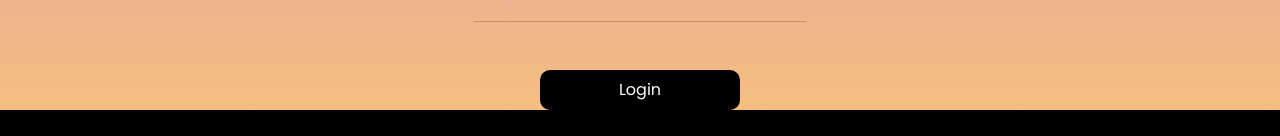
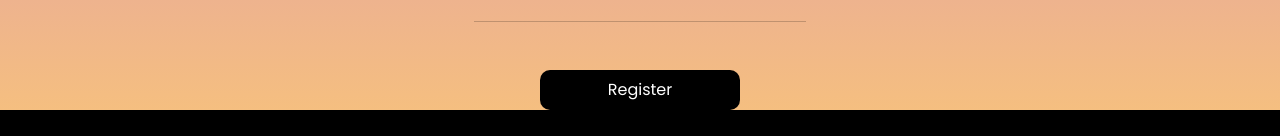
Before and after one commit to ataabatay/PathX, a React (Vite) app in the folder client/: page /register in a window 1280 px wide. Shown: the part 762-898 px from the top of the page. Built offline with nearby package versions, Linux system fonts and the light colour scheme.

Commit message:
minor design tweaks

```diff
--- a/client/src/components/Register.jsx
+++ b/client/src/components/Register.jsx
@@ -1,4 +1,4 @@
-import { useEffect } from "react";
+import { useEffect, useState } from "react";
 import { Form, useActionData, useNavigate } from "react-router-dom";
 import '../styles/components/register/Register.css'
 
@@ -6,12 +6,16 @@ export default function Register() {
 
   const res = useActionData()
   const navigate = useNavigate()
+  const [error, setError] = useState(null)
 
   useEffect(() => {
     if (res?.status === 201) {
       navigate('/login')
     }
-  },[res, navigate])
+    // else if (res?.status === 400) {
+    //   setError('Passwords do not match.')
+    // }
+  }, [res, navigate])
 
   return (
     <>
@@ -30,9 +34,9 @@ export default function Register() {
           <input type="password" className="password" name='password' />
           <label>Password again</label>
           <input type="password" className="password_confirmation" name='password_confirmation' />
-          <button type='submit'>Login</button>
-          {res && <p className='danger'>{res.data.message}</p>}
+          <button type='submit'>Register</button>
         </Form>
+        {error && <p className='error-message' style={{ marginTop: '2em' }}>{error}</p>}
       </section>
     </>
   )
--- a/client/src/styles/components/mysessions/MySessions.css
+++ b/client/src/styles/components/mysessions/MySessions.css
@@ -17,6 +17,7 @@
   flex-direction: column;
 }
 .mysessions .activesessions .uniquesession {
+  align-items: center;
   display: flex;
   justify-content: space-between;
   width: 80%;
--- a/client/src/styles/components/mysessions/MySessions.scss
+++ b/client/src/styles/components/mysessions/MySessions.scss
@@ -18,6 +18,7 @@
     flex-direction: column;
 
     .uniquesession {
+      align-items: center;
       display: flex;
       justify-content: space-between;
       width: 80%;
```
Also changed, not shown: 1 other file (tests, documents, lock files or other folders).
